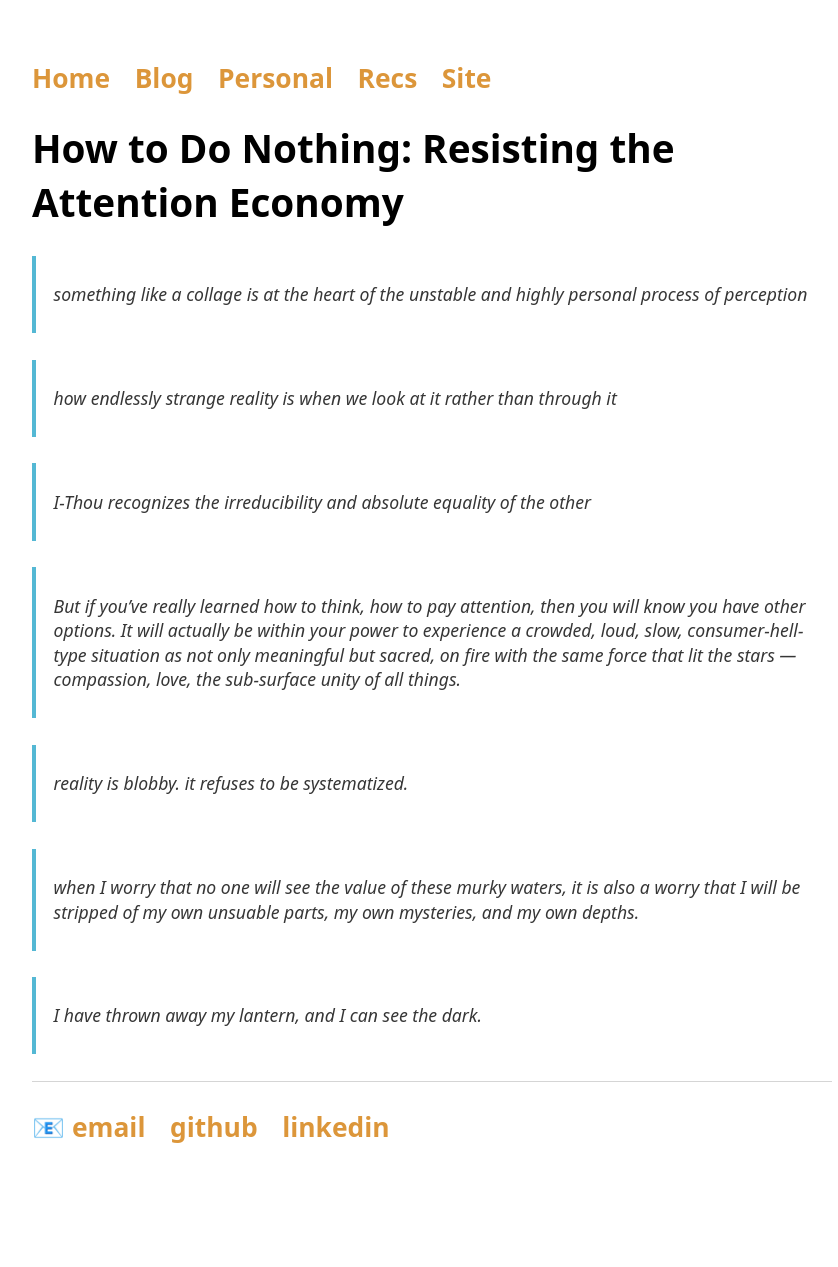
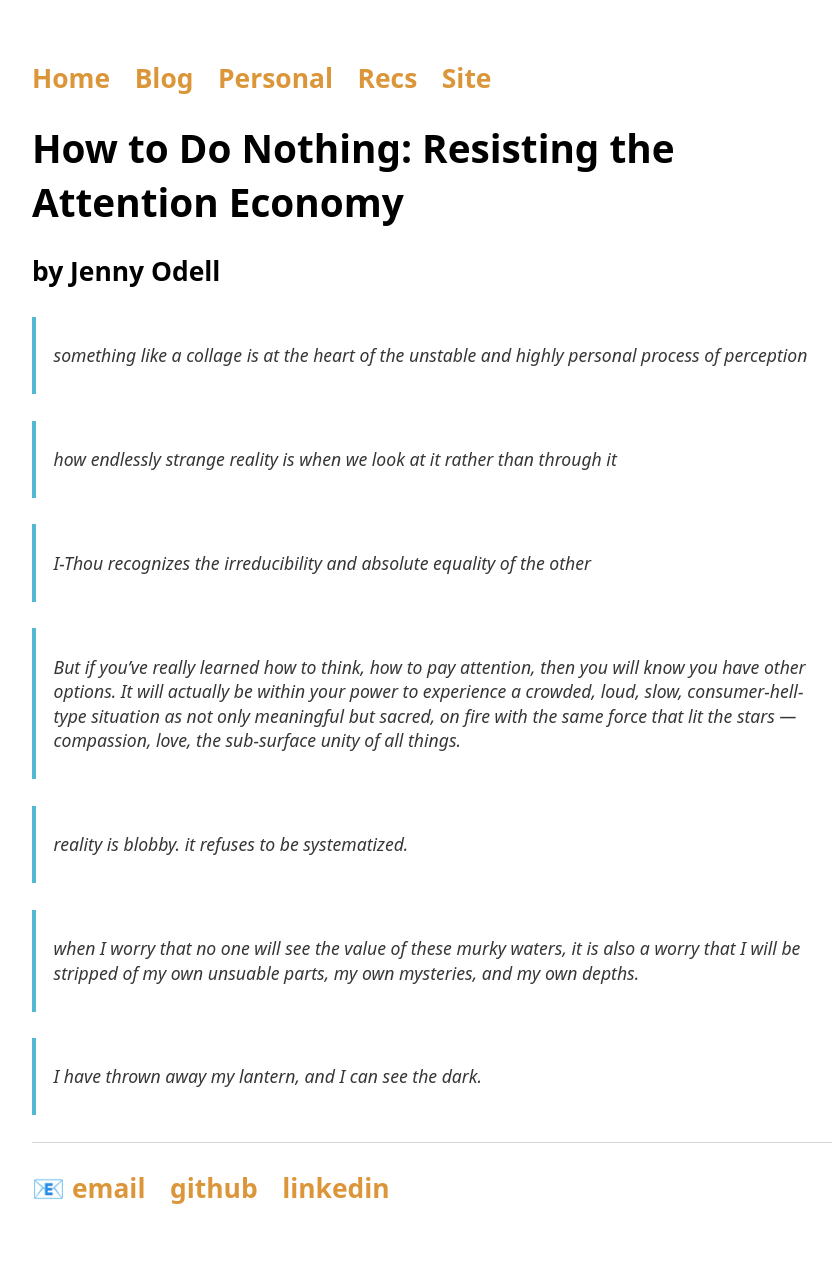
Before and after one commit to grkw/grkw.github.io, a Jekyll site: the page built from _booknotes/how_to_do_nothing.md, in a window 1280 px wide. Shown: the whole page, without its empty margins (208-1046 px from the left). Built offline with Jekyll 4.4.1, drawn with Linux system fonts in a browser that asks for light colours; before the commit the page ends 1206 px from its top, so only the background shows below that.

```diff
--- a/_layouts/booknotes.html
+++ b/_layouts/booknotes.html
@@ -3,5 +3,6 @@ layout: default
 ---
 
 <h1>{{ page.title }}</h1>
+<h2>by {{ page.author }}</h2>
 
 <div class="booknotes">{{ content }}</div>
```
